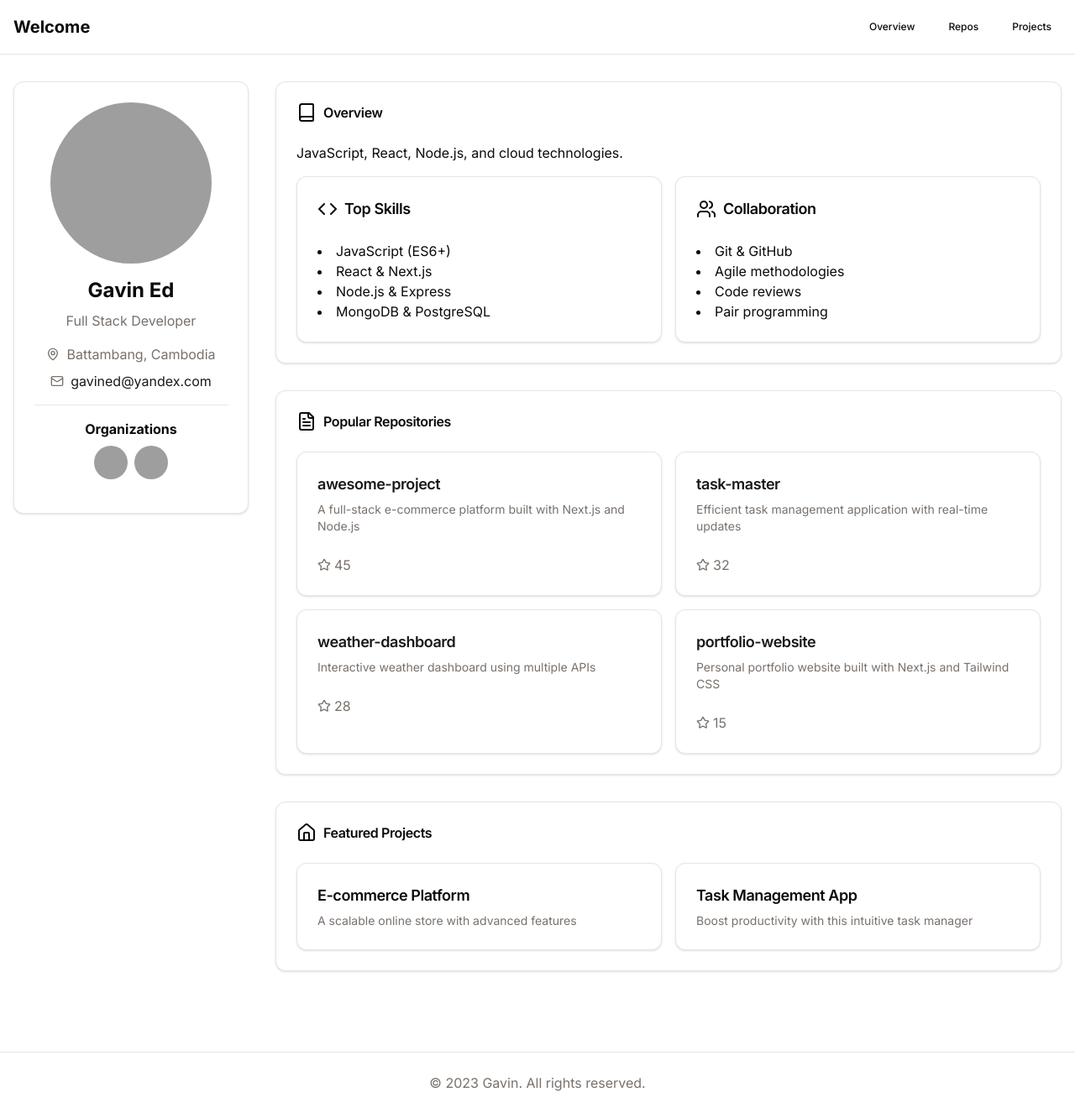
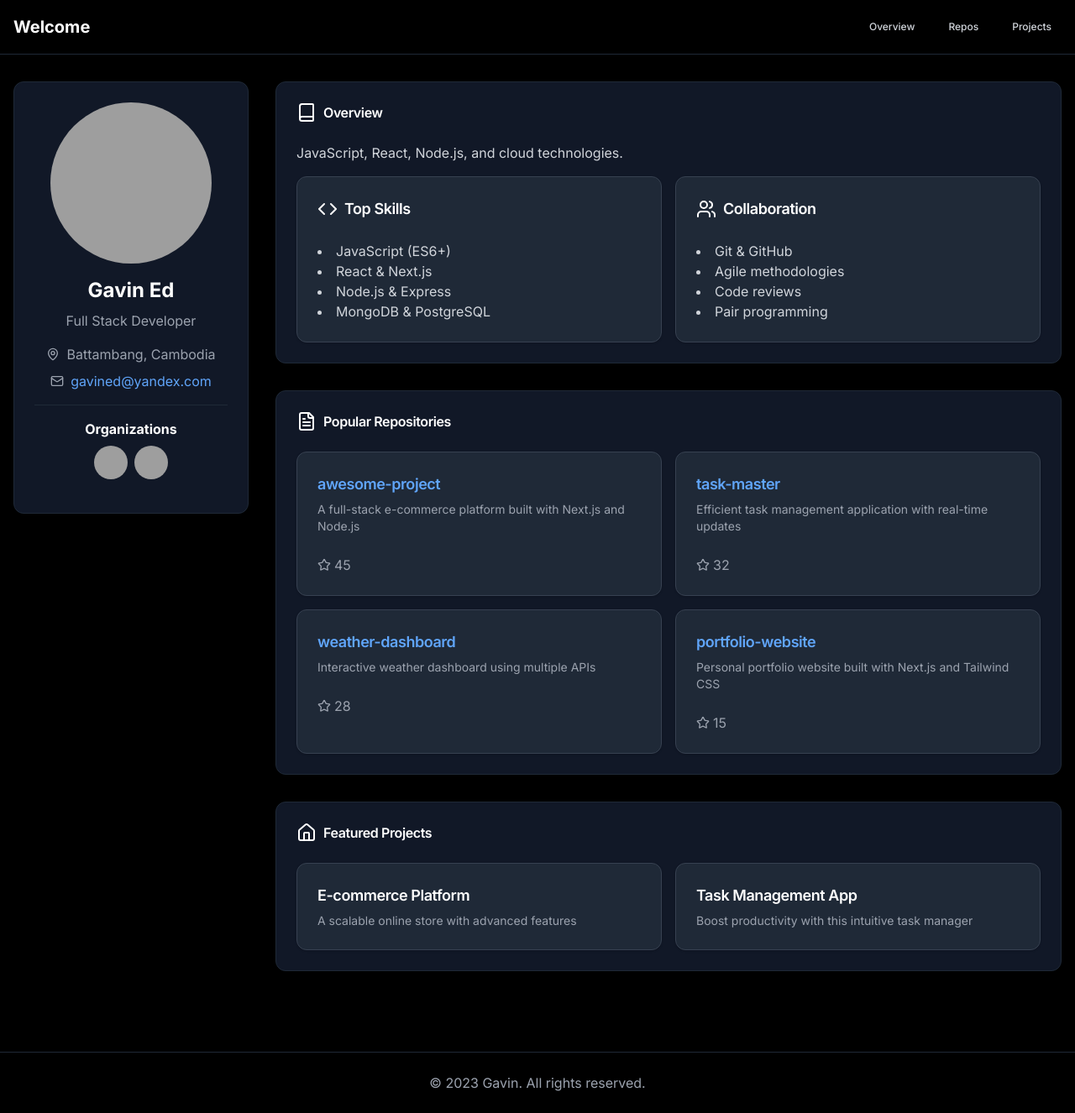
Before and after one commit to gavined1/portfolio, a Next.js app: page / in a window 1280 px wide. Shown: the whole page at 84% size. Built offline with nearby package versions, Linux system fonts and the light colour scheme; grey boxes are pictures that could not be loaded.

Commit message:
dark theme

```diff
--- a/app/page.tsx
+++ b/app/page.tsx
@@ -5,16 +5,16 @@ import { Avatar, AvatarFallback, AvatarImage } from "@/components/ui/avatar"
 
 export default function Home() {
   return (
-    <div className="min-h-screen bg-background text-foreground">
+    <div className="min-h-screen bg-black text-white">
       {/* Header */}
-      <header className="border-b sticky top-0 bg-background z-10">
+      <header className="border-b border-gray-800 sticky top-0 bg-black z-10">
         <div className="container mx-auto px-4 py-4 flex flex-col sm:flex-row justify-between items-center">
           <h1 className="text-xl font-bold mb-4 sm:mb-0">Welcome</h1>
           <nav>
             <ul className="flex space-x-2 sm:space-x-4">
-              <li><Button variant="ghost" size="sm" asChild><a href="#overview">Overview</a></Button></li>
-              <li><Button variant="ghost" size="sm" asChild><a href="#repositories">Repos</a></Button></li>
-              <li><Button variant="ghost" size="sm" asChild><a href="#projects">Projects</a></Button></li>
+              <li><Button variant="ghost" size="sm" asChild><a href="#overview" className="text-gray-300 hover:text-white">Overview</a></Button></li>
+              <li><Button variant="ghost" size="sm" asChild><a href="#repositories" className="text-gray-300 hover:text-white">Repos</a></Button></li>
+              <li><Button variant="ghost" size="sm" asChild><a href="#projects" className="text-gray-300 hover:text-white">Projects</a></Button></li>
             </ul>
           </nav>
         </div>
@@ -23,24 +23,24 @@ export default function Home() {
       <div className="container mx-auto px-4 py-8 flex flex-col lg:flex-row">
         {/* Sidebar */}
         <aside className="w-full lg:w-1/4 lg:pr-8 mb-8 lg:mb-0">
-          <Card>
+          <Card className="bg-gray-900 border-gray-800">
             <CardContent className="pt-6">
               <Avatar className="w-32 h-32 sm:w-48 sm:h-48 mx-auto mb-4">
                 <AvatarImage src="/placeholder.svg?height=192&width=192" alt="Gavin Ed" />
                 <AvatarFallback>Gavin</AvatarFallback>
               </Avatar>
-              <h2 className="text-2xl font-bold text-center mb-2">Gavin Ed</h2>
-              <p className="text-muted-foreground text-center mb-4">Full Stack Developer</p>
-              <div className="flex items-center justify-center text-muted-foreground mb-2">
+              <h2 className="text-2xl font-bold text-center mb-2 text-white">Gavin Ed</h2>
+              <p className="text-gray-400 text-center mb-4">Full Stack Developer</p>
+              <div className="flex items-center justify-center text-gray-400 mb-2">
                 <MapPin size={16} className="mr-2" />
                 <span>Battambang, Cambodia</span>
               </div>
-              <div className="flex items-center justify-center text-muted-foreground mb-4">
+              <div className="flex items-center justify-center text-gray-400 mb-4">
                 <Mail size={16} className="mr-2" />
-                <a href="mailto:john@example.com" className="text-primary hover:underline">gavined@yandex.com</a>
+                <a href="mailto:john@example.com" className="text-blue-400 hover:underline">gavined@yandex.com</a>
               </div>
-              <div className="border-t pt-4 mb-4">
-                <h3 className="font-bold mb-2 text-center">Organizations</h3>
+              <div className="border-t border-gray-800 pt-4 mb-4">
+                <h3 className="font-bold mb-2 text-center text-white">Organizations</h3>
                 <div className="flex justify-center space-x-2">
                   <Avatar>
                     <AvatarImage src="/placeholder.svg?height=32&width=32" alt="Organization 1" />
@@ -59,27 +59,27 @@ export default function Home() {
         {/* Main content */}
         <main className="w-full lg:w-3/4">
           <section id="overview" className="mb-8">
-            <Card>
+            <Card className="bg-gray-900 border-gray-800">
               <CardHeader>
-                <CardTitle className="flex items-center">
+                <CardTitle className="flex items-center text-white">
                   <Book className="mr-2" />
                   Overview
                 </CardTitle>
               </CardHeader>
               <CardContent>
-                <p className="mb-4">
+                <p className="mb-4 text-gray-300">
                   JavaScript, React, Node.js, and cloud technologies.
                 </p>
                 <div className="grid grid-cols-1 sm:grid-cols-2 gap-4">
-                  <Card>
+                  <Card className="bg-gray-800 border-gray-700">
                     <CardHeader>
-                      <CardTitle className="flex items-center text-lg">
+                      <CardTitle className="flex items-center text-lg text-white">
                         <Code className="mr-2" />
                         Top Skills
                       </CardTitle>
                     </CardHeader>
                     <CardContent>
-                      <ul className="list-disc list-inside">
+                      <ul className="list-disc list-inside text-gray-300">
                         <li>JavaScript (ES6+)</li>
                         <li>React & Next.js</li>
                         <li>Node.js & Express</li>
@@ -87,15 +87,15 @@ export default function Home() {
                       </ul>
                     </CardContent>
                   </Card>
-                  <Card>
+                  <Card className="bg-gray-800 border-gray-700">
                     <CardHeader>
-                      <CardTitle className="flex items-center text-lg">
+                      <CardTitle className="flex items-center text-lg text-white">
                         <Users className="mr-2" />
                         Collaboration
                       </CardTitle>
                     </CardHeader>
                     <CardContent>
-                      <ul className="list-disc list-inside">
+                      <ul className="list-disc list-inside text-gray-300">
                         <li>Git & GitHub</li>
                         <li>Agile methodologies</li>
                         <li>Code reviews</li>
@@ -109,9 +109,9 @@ export default function Home() {
           </section>
 
           <section id="repositories" className="mb-8">
-            <Card>
+            <Card className="bg-gray-900 border-gray-800">
               <CardHeader>
-                <CardTitle className="flex items-center">
+                <CardTitle className="flex items-center text-white">
                   <FileText className="mr-2" />
                   Popular Repositories
                 </CardTitle>
@@ -124,13 +124,13 @@ export default function Home() {
                     { name: 'weather-dashboard', description: 'Interactive weather dashboard using multiple APIs', stars: 28 },
                     { name: 'portfolio-website', description: 'Personal portfolio website built with Next.js and Tailwind CSS', stars: 15 }
                   ].map((repo) => (
-                    <Card key={repo.name}>
+                    <Card key={repo.name} className="bg-gray-800 border-gray-700">
                       <CardHeader>
-                        <CardTitle className="text-lg text-primary hover:underline">{repo.name}</CardTitle>
-                        <CardDescription>{repo.description}</CardDescription>
+                        <CardTitle className="text-lg text-blue-400 hover:underline">{repo.name}</CardTitle>
+                        <CardDescription className="text-gray-400">{repo.description}</CardDescription>
                       </CardHeader>
                       <CardContent>
-                        <div className="flex items-center text-muted-foreground">
+                        <div className="flex items-center text-gray-400">
                           <Star className="mr-1" size={16} />
                           <span>{repo.stars}</span>
                         </div>
@@ -143,9 +143,9 @@ export default function Home() {
           </section>
 
           <section id="projects" className="mb-8">
-            <Card>
+            <Card className="bg-gray-900 border-gray-800">
               <CardHeader>
-                <CardTitle className="flex items-center">
+                <CardTitle className="flex items-center text-white">
                   <HomeIcon className="mr-2" />
                   Featured Projects
                 </CardTitle>
@@ -156,10 +156,10 @@ export default function Home() {
                     { name: 'E-commerce Platform', description: 'A scalable online store with advanced features' },
                     { name: 'Task Management App', description: 'Boost productivity with this intuitive task manager' }
                   ].map((project) => (
-                    <Card key={project.name}>
+                    <Card key={project.name} className="bg-gray-800 border-gray-700">
                       <CardHeader>
-                        <CardTitle className="text-lg">{project.name}</CardTitle>
-                        <CardDescription>{project.description}</CardDescription>
+                        <CardTitle className="text-lg text-white">{project.name}</CardTitle>
+                        <CardDescription className="text-gray-400">{project.description}</CardDescription>
                       </CardHeader>
                     </Card>
                   ))}
@@ -171,7 +171,7 @@ export default function Home() {
       </div>
 
       {/* Footer */}
-      <footer className="border-t mt-8 py-6 text-center text-muted-foreground">
+      <footer className="border-t border-gray-800 mt-8 py-6 text-center text-gray-400">
         <p>&copy; 2023 Gavin. All rights reserved.</p>
       </footer>
     </div>
```
